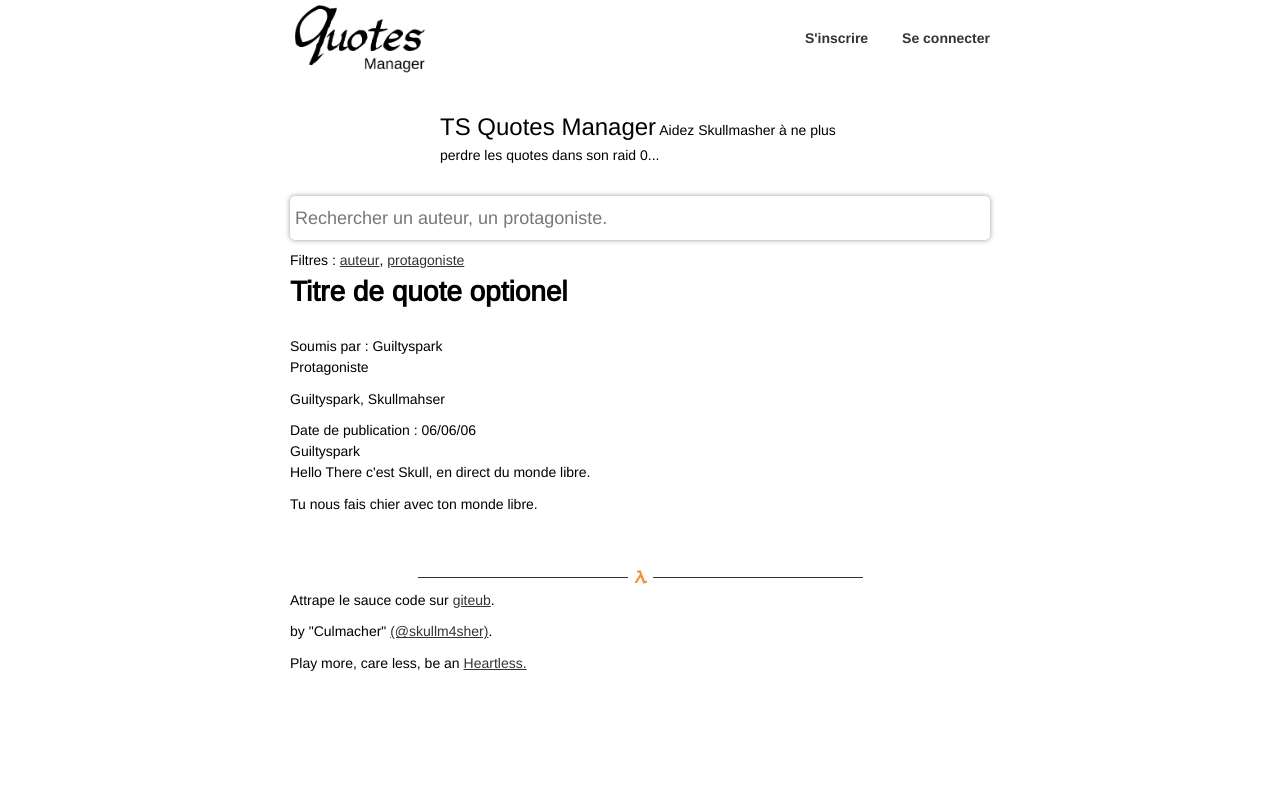
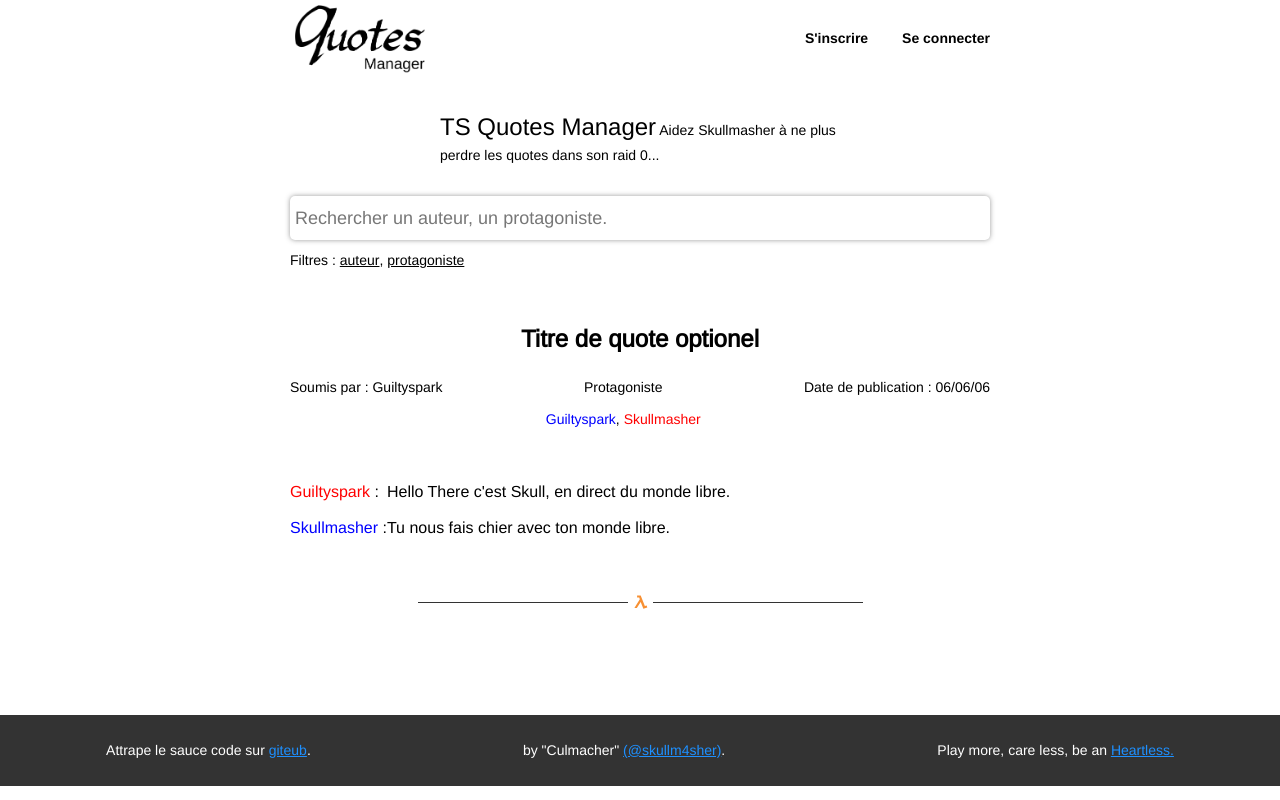
Before and after one commit to SkullMasher/tsquote-manager, a website: page index.html in a window 1280 px wide. Drawn offline with nearby package versions, Linux system fonts and the light colour scheme.

Commit message:
First static page is done.

```diff
--- a/index.html
+++ b/index.html
@@ -8,48 +8,49 @@
 	<link rel="stylesheet" href="css/style.css">
 </head>
 <body>
-  <div class="wrapper">
-
-    <header>
-      <nav>
-        <div class="site-nav">
-          <div class="site-nav__item site-nav__app-logo"><a class="site-nav__link" href="#"><h1 class="app-title">Quotes Manager</h1><img src="img/quote-manager-logo.png" alt="Quotes manager logo" class="app-img"></a></div>
-          <div class="site-nav__item site-nav__app-auth">
+    <header class="wrapper">
+      <nav class="site-nav">
+          <a class="site-nav__home" href="#"><h1 class="site-nav__title">Quotes Manager</h1><img src="img/quote-manager-logo.png" alt="Quotes manager logo" class="site-nav__logo"></a>
+          <div class="site-nav__item site-nav__auth">
             <a class="btn btn--signin" href="/signin">S'inscrire</a>
             <a class="btn btn--login" href="/login">Se connecter</a>
-          </div>
           </div>
       </nav>
       <p class="app-description" id="js-appDescription"><span class="app-description__title">TS Quotes Manager</span> Aidez Skullmasher à ne plus perdre les quotes dans son raid 0...</p>
     </header>
 
-    <main>
+    <main class="wrapper">
       <section class="search-quote">
         <input type="text" placeholder="Rechercher un auteur, un protagoniste." class="search-quote__input" id="js-searchField">
         <p class="search-quote__filter">Filtres : <a class="btn filter__author" href="#">auteur</a>, <a class="btn filter__protagonist" href="#">protagoniste</a></p>
       </section>
 
-      <section class="quotes">
+      <section class="quote">
 
         <article class="quote__item">
           <header class="quote-header">
             <h2 class="quote__title">Titre de quote optionel</h2>
-            <p class="quote__submittedby">Soumis par : <span id="js-quote-submittedby">Guiltyspark</span></p>
+            <div class="quote__meta">
+              <div class="quote__submittedby">
+                <p>Soumis par : <span id="js-quote-submittedby">Guiltyspark</span></p>
+              </div>
               <div class="quote__protagonist-list">
                 <p class="quote__protagonist-list-title">Protagoniste</p>
-              <p class="quote__protagonist-list-people"><span class="protagonist protagonist--guiltyspark">Guiltyspark</span>, <span class="protagonist protagonist--skullmahser">Skullmahser</span></p>
+                <p class="quote__protagonist-list-people protagonist"><span class="protagonist--blue">Guiltyspark</span>, <span class="protagonist--red">Skullmasher</span></p>
               </div>
+              <div class="quote__publishing-date">
                 <p class="quote__publishing-date">Date de publication : <span id="js-quotePublishingDate">06/06/06</span></p>
+              </div>
+            </div>
           </header>
-          <main class="quote-main">
-            <div class="quote__content">
+          <main class="quote__content">
             <div class="quote__protagonist">
-                <p class="protagonist protagonist--guiltyspark">Guiltyspark</p>
+              <p class="protagonist"><span class="protagonist--red">Guiltyspark</span> :</p>
+              <p class="protagonist"><span class="protagonist--blue">Skullmasher</span> :</p>
             </div>
             <div class="quote__protagonist-speaking">
               <p class="quote__text">Hello There c'est Skull, en direct du monde libre.</p>
               <p class="quote__text">Tu nous fais chier avec ton monde libre.</p>
-              </div>
             </div>
           </main>
           <footer class="quote-footer">
@@ -64,12 +65,15 @@
       <section>
     </main>
 
-    <footer>
-      <p>Attrape le sauce code sur <a class="social social--github" href="https://github.com/SkullMasher/tsquote-manager">giteub</a>.</p>
-      <p>by "Culmacher" <a class="social social--twitter" href="https://twitter.com/skullm4sher">(@skullm4sher)</a>.</p>
-      <p>Play more, care less, be an <a href="https://www.heartlessgaming.com">Heartless.</a></p>
+    <footer class="site-foot">
+      <nav class="foot-nav">
+        <ul class="footnav__list unstyled">
+          <li class="footnav__item">Attrape le sauce code sur <a class="footnav__links footnav__links--github" href="https://github.com/SkullMasher/tsquote-manager">giteub</a>.</li>
+          <li class="footnav__item">by "Culmacher" <a class="footnav__links footnav__links--twitter" href="https://twitter.com/skullm4sher">(@skullm4sher)</a>.</li>
+          <li class="footnav__item">Play more, care less, be an <a class="footnav__links footnav__links--heartless" href="https://www.heartlessgaming.com">Heartless.</a></li>
+        </ul>
+      </nav>
     </footer>
-  </div>
 
 	<script src="node_modules/jquery/dist/jquery.min.js"></script>
 </body>
--- a/package.json
+++ b/package.json
@@ -20,7 +20,6 @@
   "devDependencies": {
     "babel-cli": "^6.3.17",
     "bluebird": "^3.0.6",
-    "bootstrap": "^3.3.6",
     "browser-sync": "^2.10.0",
     "chalk": "^1.1.1",
     "dateformat": "^1.0.12",
--- a/sass/knacss/_00-config.scss
+++ b/sass/knacss/_00-config.scss
@@ -28,8 +28,8 @@ $headings-color         : #000 !default; // text color on headings
 $headings-1-color       : #000 !default; // text color on headings level 1
 $headings-2-color       : #000 !default; // text color on headings level 2
 $headings-3-color       : #000 !default; // text color on headings level 3
-$base-color-link        : #333 !default; // base links color
-$base-color-link-hover  : #000 !default; // base hovered/focused links color
+$base-color-link        : #000 !default; // base links color
+$base-color-link-hover  : #333 !default; // base hovered/focused links color
 
 // backgrounds
 $base-background        : #fff !default; // body background color
--- a/sass/style.scss
+++ b/sass/style.scss
@@ -1,6 +1,7 @@
 
 @import 'knacss/knacss';
 @import 'variables';
+
 
 /*------------------------------------*\
     WRAPPER
@@ -15,7 +16,7 @@
 }
 
 /*------------------------------------*\
-    #BAR
+    MAIN SITE NAVIGATION
 \*------------------------------------*/
 
 .site-nav {
@@ -24,28 +25,30 @@
   justify-content: space-between;
 }
 
-.app-title {
+.site-nav__title {
   display: none;
 }
 
-.app-img {
+.site-nav__logo {
   width: 140px;
 }
 
-.site-nav__app-auth {
+.site-nav__auth {
   font-family: 'liberation_sansbold';
 }
 
 .btn--signin, .btn--login {
   text-decoration: none;
+
+
+}
+
+.btn--signin:hover, .btn--login:hover {
+  text-decoration: underline;
 }
 
 .btn--login {
   padding-left: 30px;
-}
-
-.btn--signin:hover, .btn--login:hover {
-  text-decoration: underline;
 }
 
 .app-description {
@@ -58,6 +61,11 @@
 .app-description__title {
   font-size: $h3-size;
 }
+
+
+/*------------------------------------*\
+    SEARCH QUOTES
+\*------------------------------------*/
 
 .search-quote__input {
   width: 100%;
@@ -75,11 +83,71 @@
   box-shadow: 0px 0px 5px 0px rgba(85,138,187,.50);
 }
 
+/*------------------------------------*\
+    PROTAGONIST OBJECT
+\*------------------------------------*/
+
+.protagonist {
+  color: #000;
+}
+
+.protagonist--red {
+  color: red;
+}
+.protagonist--blue {
+  color: blue;
+}
+
+.protagonist--purple {
+  color: purple;
+}
+
+.protagonist--green {
+  color: green;
+}
+
+.protagonist--orange {
+  color: orange;
+}
+
+/*------------------------------------*\
+    QUOTES
+\*------------------------------------*/
+
+.quote {
+  margin-top: 50px;
+}
+
+.quote__title {
+  font-size: $h3-size;
+  text-align: center;
+}
+
+.quote__meta {
+  display:flex;
+  justify-content: space-between;
+}
+
+.quote__protagonist-list {
+  text-align: center;
+}
+
+.quote__protagonist-list-people {
+
+}
+
+.quote__content {
+  display: flex;
+  margin-top: 50px;
+  margin-bottom: 50px;
+  font-size: $h6-size;
+}
+
 .quote__separator {
   display: flex;
   justify-content: center;
   align-items: center;
-  padding-top: 50px;
+  // margin-top: 50px;
 }
 
 .quote-separator-decoration {
@@ -91,3 +159,31 @@
 .quote__separator-img {
   width: 25px;
 }
+
+/*------------------------------------*\
+    FOOTER
+\*------------------------------------*/
+
+.site-foot {
+  margin-top: 100px;
+}
+
+.foot-nav {
+  padding-top: 25px;
+  padding-bottom: 25px;
+  background-color: #333;
+  color: #fff;
+}
+
+.footnav__list {
+  display: flex;
+  justify-content: space-around;
+}
+
+.footnav__links {
+  color: DodgerBlue;
+
+  &:hover {
+    color: blue;
+  }
+}
```
Also changed, not shown: css/style.css, css/style.map.css. Lines whose indentation alone changed are shown as unchanged.
